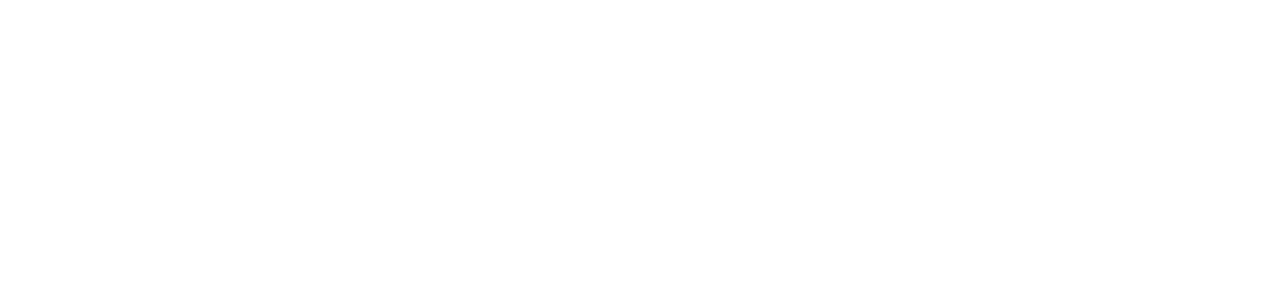
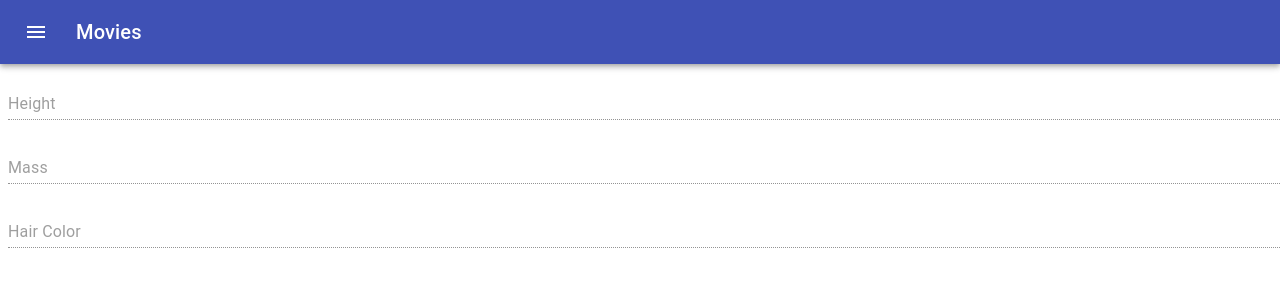
Before and after one commit to priyanka08dalal/star-wars-explorer-2, a React (Create React App) app: page /filmsdetails in a window 1280 px wide. Shown: the top 300 px of the page. Built offline with nearby package versions, Linux system fonts and the light colour scheme; no server answers.

Commit message:
Edit Movie details reducer and action file

```diff
--- a/src/App.js
+++ b/src/App.js
@@ -19,7 +19,7 @@
                     <Route path="/people" exact component={PeopleList} />
                     <Route path="/persondetails" exact component={PersonDetails} />
                     <Route path="/films" exact component={MoviesList} />
-                    <Route path="/filmsdeails" exact component={MoviesDetails} />
+                    <Route path="/filmsdetails" exact component={MoviesDetails} />
                     <Route path="/planets" exact component={PlanetsList} />
                 </Switch>
                 {/* <Header /> */}
--- a/src/actions/moviesDetailsAction.js
+++ b/src/actions/moviesDetailsAction.js
@@ -1,47 +1,47 @@
-import axios from 'axios'
+import axios from "axios";
 // import PersonDetails from '../components/personDetails'
 import {
   FETCH_MOVIESDETAILS_REQUEST,
   FETCH_MOVIESDETAILS_SUCCESS,
-  FETCH_MOVIESDETAILS_FAILURE
-} from './actionType'
+  FETCH_MOVIESDETAILS_FAILURE,
+} from "./actionType";
 
 export const fetchMoviesDetails = () => {
-  console.log("Actions")
+  console.log("In movies action");
   return (dispatch) => {
-    dispatch(fetchMoviesDetailsRequest())
+    dispatch(fetchMoviesDetailsRequest());
     axios
 
-      .get('https://swapi.dev/api/filmsdetails')
-      .then(response => {
+      .get("https://swapi.dev/api/films/1")
+      .then((response) => {
         // response.data is the users
-        const MoviesDetails = response.data
-        dispatch(fetchMoviesDetailssSuccess(MoviesDetails))
-        console.log(MoviesDetails)
+        const MoviesDetails = response.data;
+        dispatch(fetchMoviesDetailssSuccess(MoviesDetails));
+        console.log(MoviesDetails);
       })
-      .catch(error => {
+      .catch((error) => {
         // error.message is the error message
-        dispatch(fetchMoviesDetailsFailure(error.message))
-      })
-  }
-}
+        dispatch(fetchMoviesDetailsFailure(error.message));
+      });
+  };
+};
 
 export const fetchMoviesDetailsRequest = () => {
   return {
-    type: FETCH_MOVIESDETAILS_REQUEST
-  }
-}
+    type: FETCH_MOVIESDETAILS_REQUEST,
+  };
+};
 
-export const fetchMoviesDetailssSuccess = MoviesDetails => {
+export const fetchMoviesDetailssSuccess = (MoviesDetails) => {
   return {
     type: FETCH_MOVIESDETAILS_SUCCESS,
-    payload: MoviesDetails
-  }
-}
+    payload: MoviesDetails,
+  };
+};
 
-export const fetchMoviesDetailsFailure = error => {
+export const fetchMoviesDetailsFailure = (error) => {
   return {
     type: FETCH_MOVIESDETAILS_FAILURE,
-    payload: error
-  }
-}
+    payload: error,
+  };
+};
--- a/src/actions/personDetailAction.js
+++ b/src/actions/personDetailAction.js
@@ -1,46 +1,45 @@
-import axios from 'axios'
+import axios from "axios";
 // import PersonDetails from '../components/personDetails'
 import {
   FETCH_PERSONDETAILS_REQUEST,
   FETCH_PERSONDETAILS_SUCCESS,
-  FETCH_PERSONDETAILS_FAILURE
-} from './actionType'
+  FETCH_PERSONDETAILS_FAILURE,
+} from "./actionType";
 
 export const fetchPersonDetails = () => {
-
   return (dispatch) => {
-    dispatch(fetchPersonDetailsRequest())
+    dispatch(fetchPersonDetailsRequest());
     axios
 
-      .get('https://swapi.dev/api/people/1')
-      .then(response => {
+      .get("https://swapi.dev/api/people/1")
+      .then((response) => {
         // response.data is the users
-        const PersonDetails = response.data
-        dispatch(fetchPersonDetailssSuccess(PersonDetails))
+        const PersonDetails = response.data;
+        dispatch(fetchPersonDetailssSuccess(PersonDetails));
       })
-      .catch(error => {
+      .catch((error) => {
         // error.message is the error message
-        dispatch(fetchPersonDetailsFailure(error.message))
-      })
-  }
-}
+        dispatch(fetchPersonDetailsFailure(error.message));
+      });
+  };
+};
 
 export const fetchPersonDetailsRequest = () => {
   return {
-    type: FETCH_PERSONDETAILS_REQUEST
-  }
-}
+    type: FETCH_PERSONDETAILS_REQUEST,
+  };
+};
 
-export const fetchPersonDetailssSuccess = PersonDetails => {
+export const fetchPersonDetailssSuccess = (PersonDetails) => {
   return {
     type: FETCH_PERSONDETAILS_SUCCESS,
-    payload: PersonDetails
-  }
-}
+    payload: PersonDetails,
+  };
+};
 
-export const fetchPersonDetailsFailure = error => {
+export const fetchPersonDetailsFailure = (error) => {
   return {
     type: FETCH_PERSONDETAILS_FAILURE,
-    payload: error
-  }
-}
+    payload: error,
+  };
+};
--- a/src/components/moviesDetails.js
+++ b/src/components/moviesDetails.js
@@ -22,8 +22,9 @@
 
 export default function MoviesDetails(props) {
 
+  console.log("In movies details")
   const dispatch = useDispatch();
-  const MoviesDetails = useSelector(state => state.moviesDetailsReducer.MoviesDetails);
+  const moviesDetails = useSelector(state => state.moviesDetailsReducer.moviesDetails);
   const loading = useSelector(state => state.moviesDetailsReducer.loading);
 
   //DISPATCHING ACTION FOR GETTING Movies DETAILS FROM THE ID
@@ -32,8 +33,8 @@
   }, [] );
 
   useEffect(() => {
-    console.log("In JS file: ", MoviesDetails)
-  },[MoviesDetails])
+    console.log("In JS file: ", moviesDetails)
+  },[moviesDetails])
   const classes = useStyles();
   if (loading) {
     console.log("if")
@@ -53,9 +54,9 @@
   return(
   <div className={classes.root}>
     <MainItems text={"Movies"} />
-    <TextField disabled id="standard-disabled" label="Height" defaultValue={MoviesDetails.title}  />
-    <TextField disabled id="standard-disabled" label="Mass" defaultValue={MoviesDetails.director} />
-    <TextField disabled id="standard-disabled" label="Hair Color" defaultValue={MoviesDetails.producers} />
+    <TextField disabled id="standard-disabled" label="Height" defaultValue={moviesDetails.title}  />
+    <TextField disabled id="standard-disabled" label="Mass" defaultValue={moviesDetails.director} />
+    <TextField disabled id="standard-disabled" label="Hair Color" defaultValue={moviesDetails.producers} />
   </div>)
 }
 
--- a/src/components/moviesList.js
+++ b/src/components/moviesList.js
@@ -50,7 +50,7 @@
                   </Avatar>
                 </ListItemAvatar>
                 <Typography>
-                  <Link to="/films">{p.title}</Link>
+                  <Link to="/filmsdetails">{p.title}</Link>
                 </Typography>
               </ListItem>
             </List>
--- a/src/reducers/moviesDetailsReducer.js
+++ b/src/reducers/moviesDetailsReducer.js
@@ -11,7 +11,6 @@
   }
 
   const moviesDetailsReducer = (state = initialState, action) => {
-    console.log("Reducers")
     switch (action.type) {
       case FETCH_MOVIESDETAILS_REQUEST:
         return {
```
Also changed, not shown: 1 other file (tests, documents, lock files or other folders).
